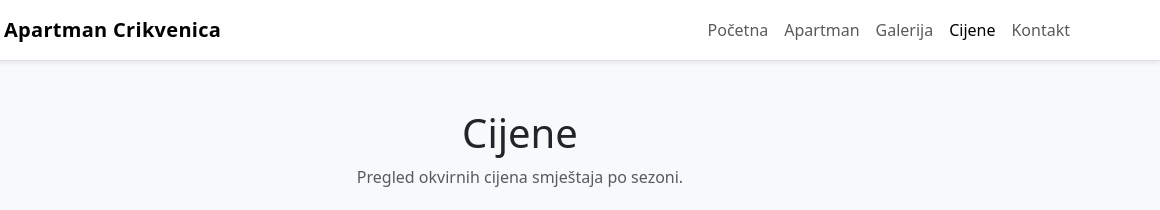
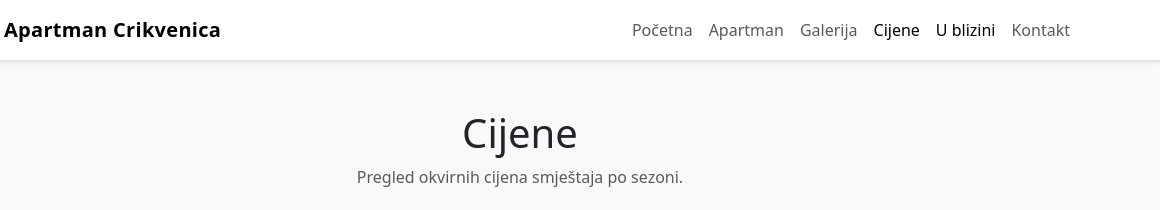
Before and after one commit to Dominiktheblue/Stranica1, a plain HTML site: page cijene.html in a window 1280 px wide. Shown: the top 210 px of the page, 120-1280 px from the left. Drawn offline with nearby package versions, Linux system fonts and the light colour scheme.

Commit message:
Update cijene.html

```diff
--- a/cijene.html
+++ b/cijene.html
@@ -29,6 +29,9 @@
           <li class="nav-item"><a class="nav-link" href="apartman.html">Apartman</a></li>
           <li class="nav-item"><a class="nav-link" href="galerija.html">Galerija</a></li>
           <li class="nav-item"><a class="nav-link active" href="cijene.html">Cijene</a></li>
+                    <li class="nav-item">
+            <a class="nav-link active" href="u-blizini.html">U blizini</a>
+          </li>
           <li class="nav-item"><a class="nav-link" href="kontakt.html">Kontakt</a></li>
         </ul>
       </div>
```
